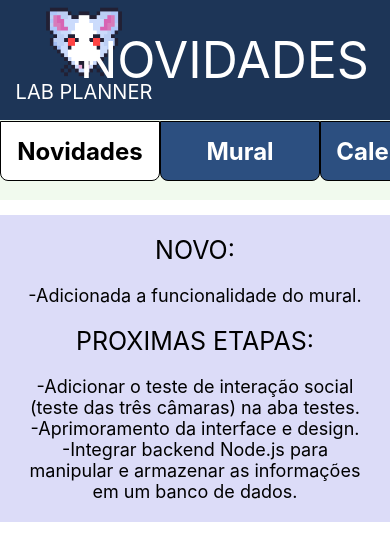
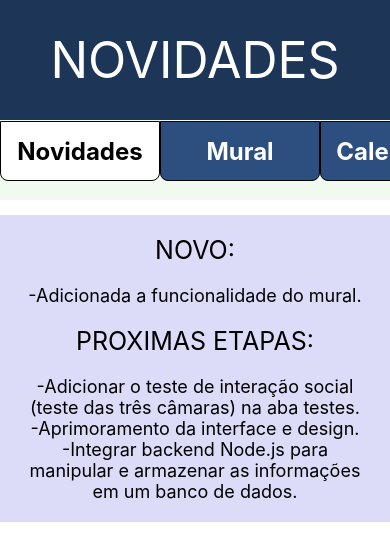
Before and after one commit to WillianHoracio/Lab-Planner, a React (Create React App) app: page / in a window 390 px wide. Shown: the top 560 px of the page. Built offline with nearby package versions, Linux system fonts and the light colour scheme; a web font is replaced by a local one.

Commit message:
correção banner com ocultação de logo mobile

```diff
--- a/src/components/Banner/Banner.css
+++ b/src/components/Banner/Banner.css
@@ -34,3 +34,18 @@
     text-transform: uppercase;
     color: white;
 }
+
+@media(max-width: 540px) {
+    .banner__logo {
+        display: none;
+    }
+
+    .banner__title {
+
+        width: 100%;
+        height: 100%;
+        left: 0%;
+        align-items: center;
+    }
+
+}
```
